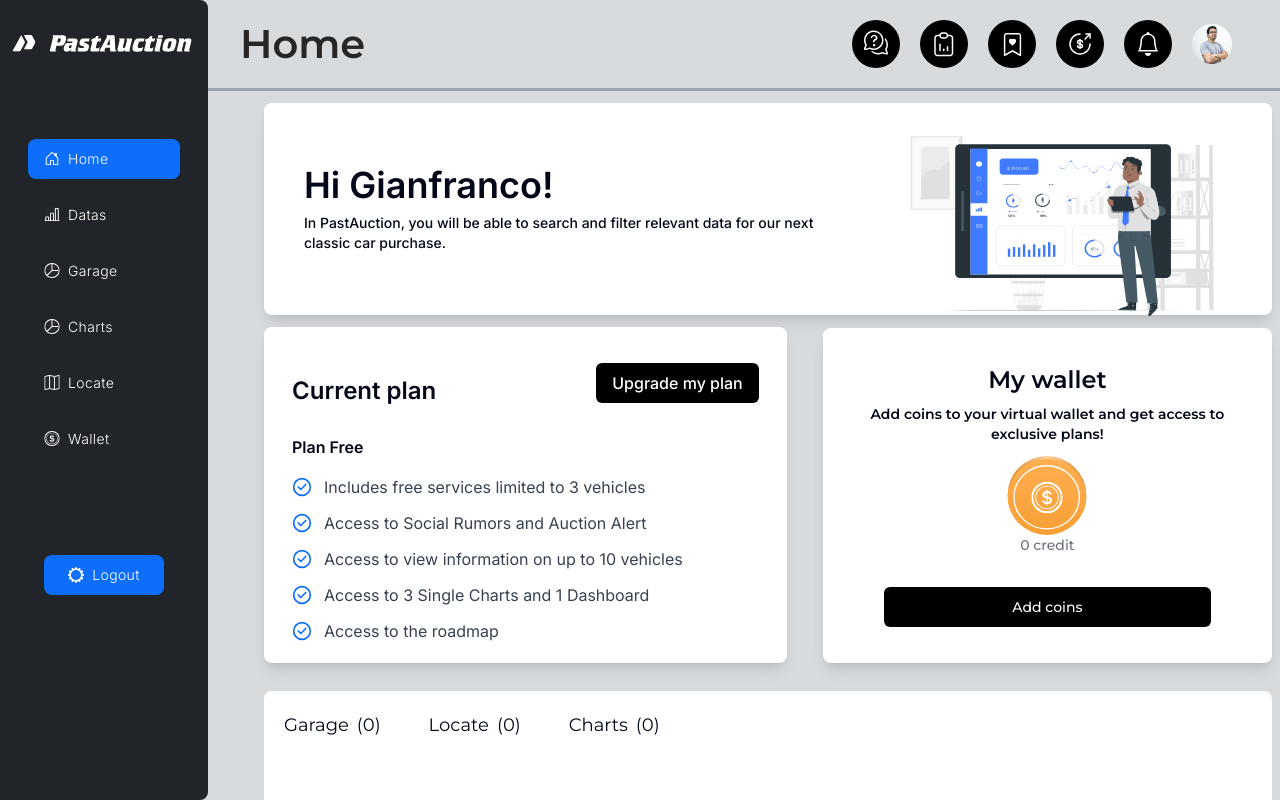
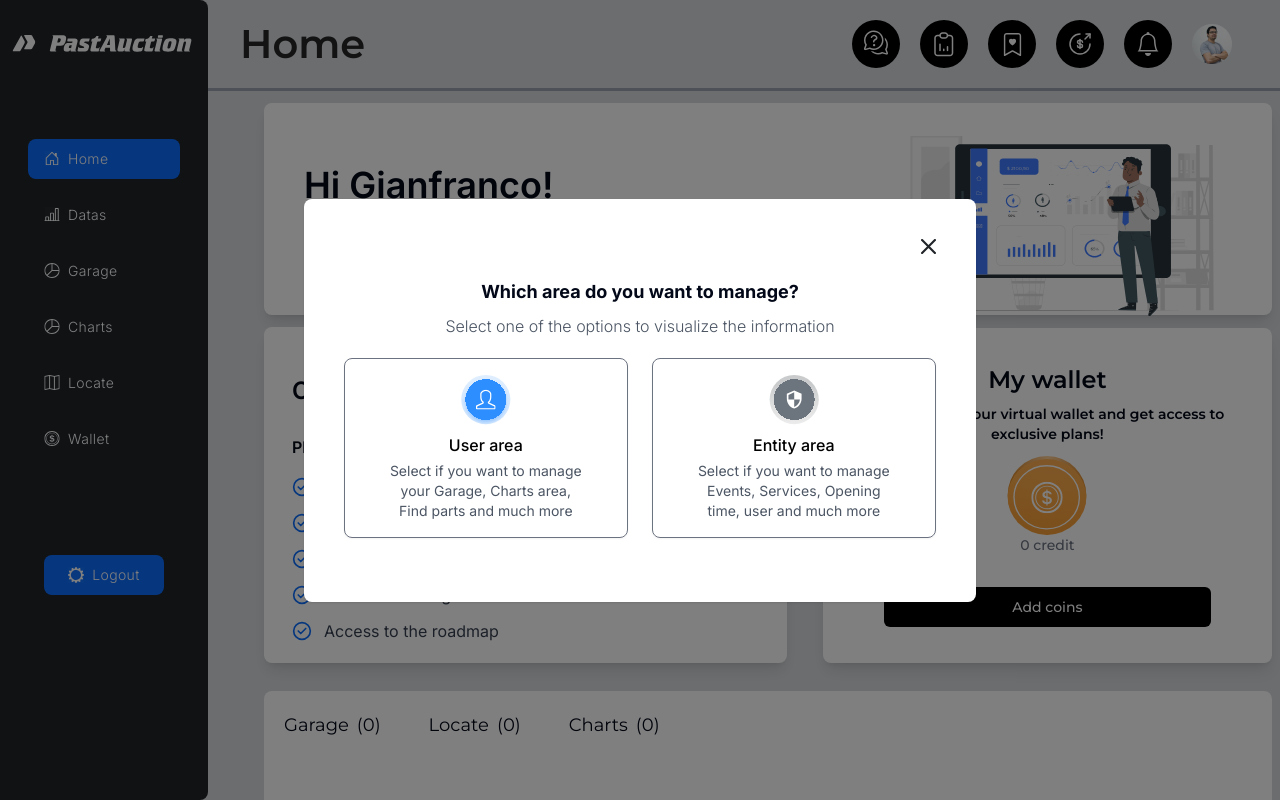
Before and after one commit to d2ni3l/Pastauction, a Next.js app: page /dashboard in a window 1280 px wide. Both pictures are taken after a click on the picture 784 px from the left and 286 px from the top of the page. Built offline with nearby package versions, Linux system fonts and the light colour scheme.

Commit message:
selection area finished

```diff
--- a/src/app/atoms/atoms.ts
+++ b/src/app/atoms/atoms.ts
@@ -4,8 +4,10 @@ import {atom} from 'jotai'
 const privacyPolicy = atom(false)
 const completeProfileModal = atom(true)
 const deleteImage = atom(false)
+const selectionAreaModal = atom(false)
 export {
     privacyPolicy,
     completeProfileModal,
-    deleteImage
+    deleteImage,
+    selectionAreaModal
 }
--- a/src/app/dashboard/page.tsx
+++ b/src/app/dashboard/page.tsx
@@ -9,12 +9,15 @@ import WalletInterface from "@/components/dashboard/WalletInterface";
 import DashboardFooter from "@/components/dashboard/DashboardFooter";
 import { useAtom } from "jotai";
 import { completeProfileModal } from "../atoms/atoms";
+import { selectionAreaModal } from "../atoms/atoms";
 import CompleteProfileModal from "@/components/dashboard/CompleteProfileModal";
 import { inter } from "../fonts";
+import DashboardSelectionArea from "@/components/dashboard/DashboardSelectionArea";
 
 export default function page() {
-  const [modal, setModal] = useAtom(completeProfileModal);
-
+  const [completeprofileModal, setCompleteProfileModal] = useAtom(completeProfileModal);
+  const [selectionAreamodal, setselectionAreamodal] = useAtom(selectionAreaModal);
+console.log(selectionAreamodal)
   const [mobileSidebar, setMobileSideBar] = useState(false);
   return (
     <div className='bg-[#d8dbde] overflow-x-hidden w-screen h-screen'>
@@ -46,11 +49,21 @@ export default function page() {
           <DashboardFooter />
         </div>
       </div>
-      {modal && (
+
+      {completeprofileModal && (
         <div className={inter.className}>
           <CompleteProfileModal />
         </div>
       )}
+
+ {
+       selectionAreamodal && (
+        <div className={inter.className}>
+          <DashboardSelectionArea />
+        </div>)
+      }
+
+
     </div>
   );
 }
--- a/src/components/dashboard/CompleteProfileModal.tsx
+++ b/src/components/dashboard/CompleteProfileModal.tsx
@@ -4,8 +4,10 @@ import React from "react";
 import { Button } from "../ui/button";
 import {useAtom} from 'jotai'
 import { completeProfileModal } from "@/app/atoms/atoms";
+import { selectionAreaModal } from "@/app/atoms/atoms";
 export default function CompleteProfileModal() {
     const [modal, setModal] = useAtom(completeProfileModal)
+    const [selectedModal, setSelectedModal] = useAtom(selectionAreaModal)
   return (
     <div
       id='staticModal'
@@ -17,7 +19,7 @@ export default function CompleteProfileModal() {
           <div className='flex justify-end'>
             <Image
               src='/images/x.svg'
-              onClick={() => {setModal(prev => prev = false)}}
+              onClick={() => {setModal(prev => prev = false); setSelectedModal(true)}}
               alt='password saved'
               width='15'
               height='15'
--- a/src/components/dashboard/DashboardSelectionArea.tsx
+++ b/src/components/dashboard/DashboardSelectionArea.tsx
@@ -1,7 +1,69 @@
 import React from 'react'
+import { selectionAreaModal } from '@/app/atoms/atoms'
+import { useAtom } from 'jotai'
+import { Button } from "../ui/button";
+import Image from 'next/image'
 
 export default function DashboardSelectionArea() {
+    const [modal, setModal] = useAtom(selectionAreaModal)
+    console.log(modal)
   return (
-    <div>DashboardSelectionArea</div>
+<div
+      id='staticModal'
+      data-modal-backdrop='static'
+      aria-hidden='true'
+      className='fixed bg-black/50 top-0 left-0 right-0 z-50  p-4 overflow-x-hidden w-screen overflow-y-auto md:inset-0  h-full'>
+      <div className='relative w-full  h-full flex justify-center items-center'>
+        <div className='relative max-w-sm  sm:max-w-2xl pb-16 bg-white rounded-lg shadow p-10'>
+          <div className='flex justify-end'>
+            <Image
+              src='/images/x.svg'
+              onClick={() => {setModal(false)}}
+              alt='password saved'
+              width='15'
+              height='15'
+              className='hover:scale-[.9] transition-all duration-300 cursor-pointer'
+            />
+          </div>
+
+          <div className='flex flex-col items-center justify-center gap-2 pt-6'>
+            <h2 className='font-bold text-lg text-center'>Which area do you want to manage?</h2>
+            <p className="text-gray-600 text-base font-light text-center">Select one of the options to visualize the information</p>
+
+
+
+          </div>
+
+          <div className="flex justify-center gap-6 pt-5">
+
+            <div onClick={() => {setModal(false)}} className="flex flex-col items-center hover:scale-[.95] duration-300 transition-all cursor-pointer  rounded-lg border-[1.5px] shadow-sm border-gray-500 py-4 px-11">
+                <Image
+                src='/images/userarea.svg'
+                width='50'
+                height='50'
+                alt='user area'
+                />
+
+                <h4 className='text-center text-black pt-2 font-medium'>User area</h4>
+                <p className="text-center text-sm text-gray-600 pt-1">Select if you want to manage your Garage, Charts area, Find parts and much more</p>
+            </div>
+
+
+            <div onClick={() => {setModal(false)}}  className="flex flex-col items-center hover:scale-[.95] duration-300 transition-all cursor-pointer  rounded-lg border-[1.5px] shadow-sm border-gray-500 py-4 px-11">
+                <Image
+                src='/images/entityarea.svg'
+                width='50'
+                height='50'
+                alt='entity area'
+                />
+
+                <h4 className='text-center text-black pt-2 font-medium'>Entity area</h4>
+                <p className="text-center text-sm text-gray-600 pt-1">Select if you want to manage Events, Services, Opening time, user and much more</p>
+            </div>
+          </div>
+
+        </div>
+      </div>
+    </div>
   )
 }
```
Also changed, not shown: public/images/entityarea.svg (added), public/images/userarea.svg (added).
